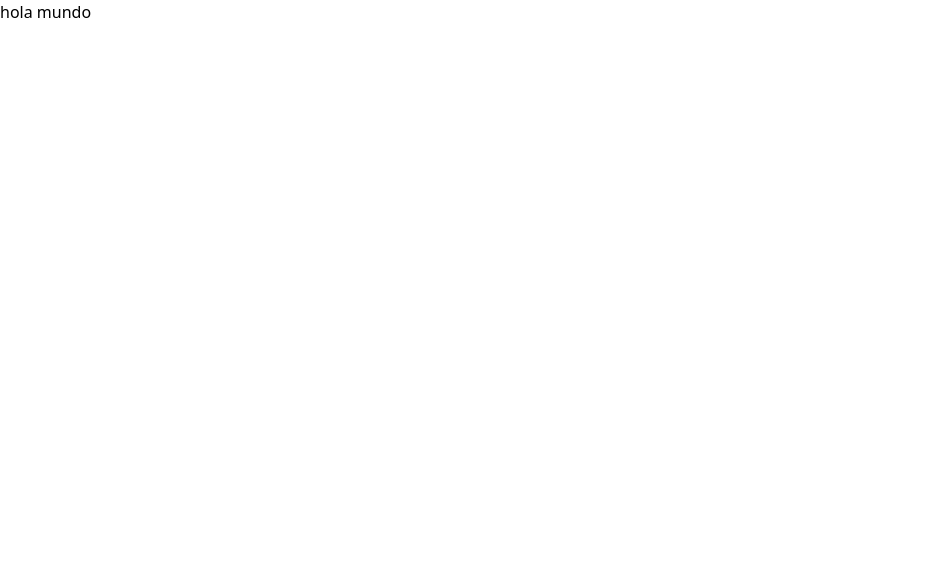
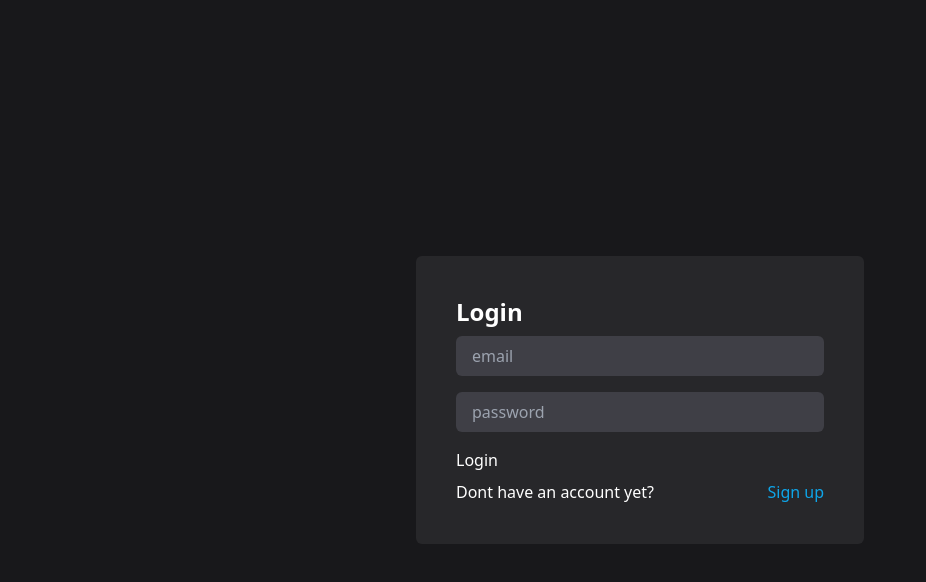
Before and after one commit to Danluis/SODAIE-FRONTEND, a React (Vite) app: page /login in a window 1280 px wide. Shown: the top 582 px of the page, without its empty margins (0-926 px from the left). Built offline with nearby package versions, Linux system fonts and the light colour scheme.

Commit message:
ulitmos cambios

```diff
--- a/package.json
+++ b/package.json
@@ -11,8 +11,10 @@
   },
   "dependencies": {
     "@reduxjs/toolkit": "^2.2.1",
+    "axios": "^1.6.8",
     "react": "^18.2.0",
     "react-dom": "^18.2.0",
+    "react-hook-form": "^7.51.3",
     "react-icons": "^5.0.1",
     "react-redux": "^9.1.0",
     "react-router-dom": "^6.22.1"
--- /dev/null
+++ b/src/api/auth.js
@@ -0,0 +1,7 @@
+import axios from 'axios'
+
+const API = 'http://localhost:4000/api/v1'
+
+export const registerRequest = user => axios.post(`${API}/register`, user)
+
+export const loginRequest = user => axios.post(`${API}/login`, user)
--- /dev/null
+++ b/src/context/AuthContext.jsx
@@ -0,0 +1,64 @@
+import { createContext, useContext, useState, useEffect } from "react";
+import {registerRequest, loginRequest} from '../api/auth.js'
+
+export const AuthContext = createContext()
+
+export const useAuth = () => {
+    const context = useContext(AuthContext)
+    if(!context) {
+        throw new Error("useAuth must be used within an AuthProvider")
+    }
+    return context;
+}
+
+export const AuthProvider = ({ children }) => {
+    const [user, setUser] = useState(null)
+    const [isAuthenticated, setIsAuthenticated] = useState(false)
+    const [errors, setErrors] = useState([])
+
+   const signup = async (user) => {
+        try {
+            const res = await registerRequest(user)
+            //console.log(res.data);
+            setUser(res.data)
+            setIsAuthenticated(true)
+        } catch (error) {
+            console.log(error.response);
+            setErrors(error.response.data)
+        }
+   }
+
+   const signin = async (user) => {
+    try {
+        const res = await loginRequest(user)
+        console.log(res);
+    } catch (error) {
+        if (Array.isArray(error.response.data)) {
+            return setErrors(error.response.data)
+        }
+        setErrors([error.response.data.message])
+    }
+   }
+
+   useEffect(() => {
+    if(errors.length > 0) {
+        const timer = setTimeout(() => {
+            setErrors([])
+        },5000)
+        return () => clearTimeout(timer)
+    }
+   },[errors])
+
+    return(
+        <AuthContext.Provider value={{
+            signup,
+            signin,
+            user,
+            isAuthenticated,
+            errors
+        }}>
+            {children}
+        </AuthContext.Provider>
+   )
+
+}
--- a/src/main.jsx
+++ b/src/main.jsx
@@ -3,10 +3,13 @@
 import App from './pages/App.jsx'
 import './styles/index.css'
 import { BrowserRouter } from 'react-router-dom'
+import { AuthProvider } from './context/AuthContext.jsx'
 ReactDOM.createRoot(document.getElementById('root')).render(
   <React.StrictMode>
-    <BrowserRouter>
-      <App />
-    </BrowserRouter>
+    <AuthProvider>
+      <BrowserRouter>
+        <App />
+      </BrowserRouter>
+    </AuthProvider>
   </React.StrictMode>,
 )
--- a/src/pages/Auth/Login.jsx
+++ /dev/null
@@ -1,8 +0,0 @@
-
-export default function Login() {
-    return (
-        <>
-            <h1>hola mundo</h1>
-        </>
-    )
-}
--- /dev/null
+++ b/src/pages/Auth/LoginPage.jsx
@@ -0,0 +1,61 @@
+import { useForm } from "react-hook-form"
+import { useAuth } from "../../context/AuthContext";
+import { Link } from "react-router-dom";
+export default function LoginPage() {
+
+    const {register,handleSubmit, formState: {errors}} = useForm()
+
+    const {signin, errors: signinErrors} = useAuth()
+
+    const onSubmit = handleSubmit((data) => {
+        signin(data);
+    })
+
+    return (
+        <div className="flex h-screen items-center justify-center bg-zinc-900">
+
+            <div className="bg-zinc-800 max-w-md w-full p-10 rounded-md">
+
+            {
+                signinErrors.map((error, i) => {
+                    return (
+                        <div key={i} className="bg-red-500 p-2 text-white text-center">
+                            {error}
+                        </div>
+                    );
+                })
+            }
+
+                <h1 className="text-2xl font-bold text-white">Login</h1>
+
+                <form onSubmit={onSubmit}>
+
+                    <input type="email"
+                    {...register('email', { required: true})}
+                    className="w-full bg-zinc-700 text-white px-4 py-2 rounded-md my-2"
+                    placeholder="email"
+                    />
+                    {errors.email &&
+                    (<p className="text-red-500">Email is required</p>
+                    )}
+                    <input type="password"
+                    {...register('password', { required: true})}
+                    className="w-full bg-zinc-700 text-white px-4 py-2 rounded-md my-2"
+                    placeholder="password"
+                    />
+                    {errors.password &&
+                    (<p className="text-red-500">Password is required</p>
+                    )}
+                    <button type="submit" className="text-white my-2">
+                        Login
+                    </button>
+                </form>
+
+                <p className="flex gap-x-2 justify-between text-white">
+                    Dont have an account yet? <Link to={'/register'} className="text-sky-500">Sign up</Link>
+                </p>
+            </div>
+
+        </div>
+    )
+}
--- /dev/null
+++ b/src/pages/Auth/RegisterPage.jsx
@@ -0,0 +1,68 @@
+import { useForm } from "react-hook-form"
+import { useAuth } from "../../context/AuthContext"
+import { useEffect } from "react"
+import { useNavigate, Link } from "react-router-dom"
+export default function RegisterPage() {
+
+    const {register, handleSubmit, formState:{
+        errors
+    }} = useForm()
+
+    const {signup, isAuthenticated, errors: registerErrors } = useAuth()
+    const navigate = useNavigate()
+
+    useEffect(() =>{
+        if(isAuthenticated) navigate('/')
+    },[isAuthenticated])
+
+    return (
+        <div className="bg-zinc-800 max-w-md p-10 rounded-md">
+            {
+                registerErrors.map((error, i) => {
+                    return (
+                        <div key={i} className="bg-red-500 p-2 text-white">
+                            {error}
+                        </div>
+                    );
+                })
+            }
+            <form onSubmit={handleSubmit(async (values) => {
+                signup(values)
+            }
+            )}>
+                <input type="text"
+                {...register('username', { required: true})}
+                className="w-full bg-zinc-700 text-white px-4 py-2 rounded-md my-2"
+                placeholder="username"
+                />
+                {errors.username &&
+                (<p className="text-red-500">Username is required</p>
+                )}
+
+                <input type="email"
+                {...register('email', { required: true})}
+                className="w-full bg-zinc-700 text-white px-4 py-2 rounded-md my-2"
+                placeholder="email"
+                />
+                {errors.email &&
+                (<p className="text-red-500">Email is required</p>
+                )}
+                <input type="password"
+                {...register('password', { required: true})}
+                className="w-full bg-zinc-700 text-white px-4 py-2 rounded-md my-2"
+                placeholder="password"
+                />
+                {errors.password &&
+                (<p className="text-red-500">Password is required</p>
+                )}
+                <button type="submit" className="text-white">
+                    Register
+                </button>
+            </form>
+
+            <p className="flex gap-x-2 justify-between text-white">
+                    Already have an account? {" "}<Link to={'/login'} className="text-sky-500">Login</Link>
+            </p>
+        </div>
+    )
+}
--- a/src/routes/routes.jsx
+++ b/src/routes/routes.jsx
@@ -1,14 +1,16 @@
 import { Route, Routes } from "react-router-dom";
-import Login from "../pages/Auth/Login";
+import LoginPage from "../pages/Auth/LoginPage";
 import HomePage from "../pages/Home/HomePage";
 import SearchPage from "../pages/Home/SearchPage";
+import RegisterPage from "../pages/Auth/RegisterPage";
 const RoutesApp = () => {
   return (
     <Routes>
-        <Route element={<Login/>}></Route>
+        <Route element={<LoginPage/>}></Route>
         <Route index path="/" element={<HomePage/>} />
         <Route path="/search" element={<SearchPage/>} />
-        <Route path="/login" element={<Login /> }/>
+        <Route path="/register" element={<RegisterPage /> }/>
+        <Route path="/login" element={<LoginPage /> }/>
 
     </Routes>
   );
```
Also changed, not shown: 1 other file (tests, documents, lock files or other folders).
